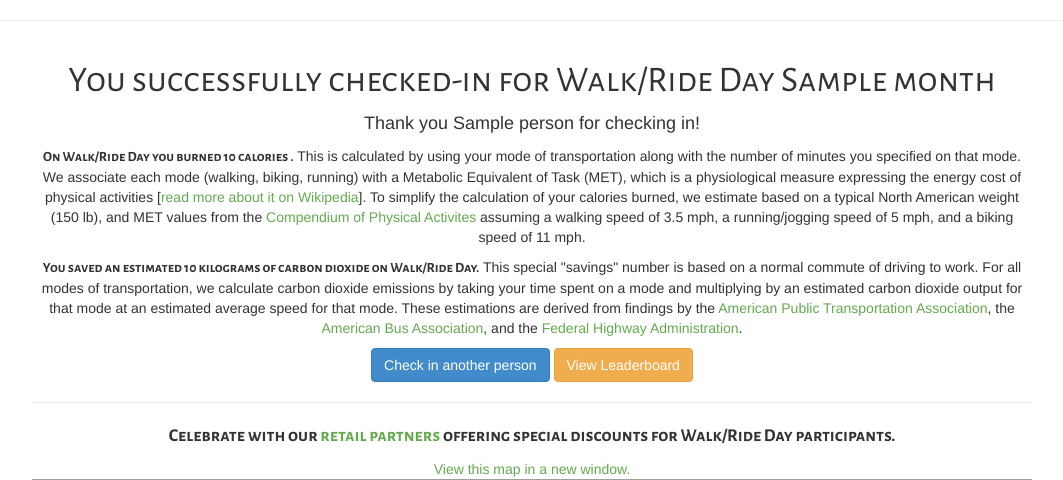
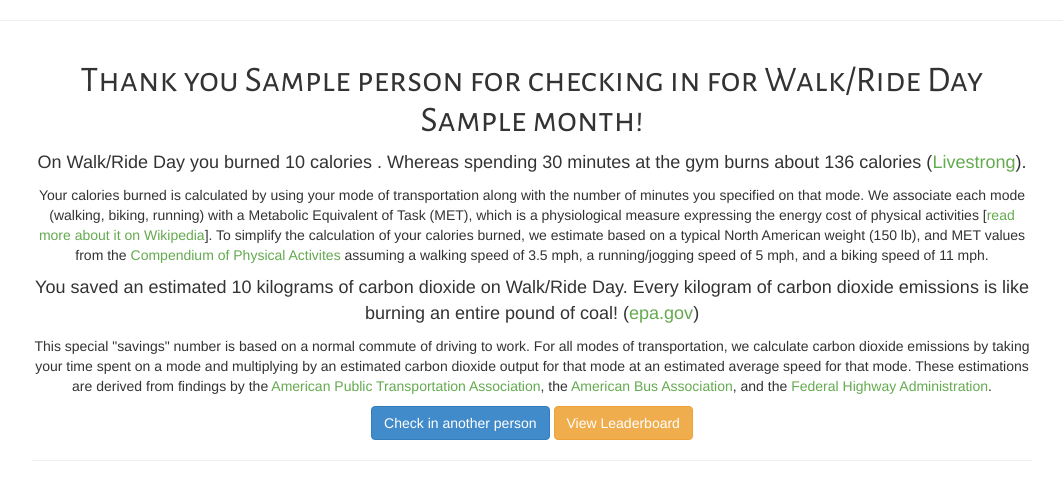
Before and after one commit to greenstreetsinitiative/checkin2015, a Django app: template survey/templates/survey/thanks.html in a window 1280 px wide. Shown: the part 750-1230 px from the top of the page, without its empty margins (108-1171 px from the left). Run offline with Django 3.2, Linux system fonts and the light colour scheme; the template is opened without the code that fills it: most values are stand-ins (such as "Sample title", 1, 10 or a date in 2020); some libraries are stand-ins or nearby versions; some web fonts are replaced.

Commit message:
add fun equivalents

```diff
--- a/survey/templates/survey/thanks.html
+++ b/survey/templates/survey/thanks.html
@@ -11,16 +11,17 @@
 <section class="thanks-page">
     <div class="row">
       <div class="span12">
-        <h1 class="thanks-page">You successfully checked-in for <span class="nowrap">Walk/Ride Day</span> <span class="nowrap">{{ month }}</span></h1>
-        <p class="lead">Thank you {{ person }} for checking in!</p>
+        <h1 class="thanks-page">Thank you {{ person }} for checking in for <span class="nowrap">Walk/Ride Day</span> <span class="nowrap">{{ month }}</span>!</h1>
 
         {% if calories_burned > 0.01 %}
-            <p><strong>On Walk/Ride Day you burned {{ calories_burned }} calories
-              {% if calorie_change > 0 %}(a {{ calorie_change }} calorie difference from your normal commute!){% endif %}.</strong>
-            This is calculated by using your mode of transportation along with the number of minutes you specified on that mode. We  associate each mode (walking, biking, running) with a Metabolic Equivalent of Task (MET), which is a physiological measure expressing the energy cost of physical activities [<a href="https://en.wikipedia.org/wiki/Metabolic_equivalent">read more about it on Wikipedia</a>]. To simplify the calculation of your calories burned, we estimate based on a typical North American weight (150 lb), and MET values from the <a href="https://sites.google.com/site/compendiumofphysicalactivities/Activity-Categories">Compendium of Physical Activites</a> assuming a walking speed of 3.5 mph, a running/jogging speed of 5 mph, and a biking speed of 11 mph.</p>
+            <p class="lead">On Walk/Ride Day you burned {{ calories_burned }} calories {% if calorie_change > 0 %}(a {{ calorie_change }} calorie difference from your normal commute!){% endif %}. Whereas spending 30 minutes at the gym burns about 136 calories (<a href="http://www.livestrong.com/article/548348-how-many-calories-are-burned-in-one-hour-of-mixed-exercise/">Livestrong</a>).</p>
+
+            <p>Your calories burned is calculated by using your mode of transportation along with the number of minutes you specified on that mode. We  associate each mode (walking, biking, running) with a Metabolic Equivalent of Task (MET), which is a physiological measure expressing the energy cost of physical activities [<a href="https://en.wikipedia.org/wiki/Metabolic_equivalent">read more about it on Wikipedia</a>]. To simplify the calculation of your calories burned, we estimate based on a typical North American weight (150 lb), and MET values from the <a href="https://sites.google.com/site/compendiumofphysicalactivities/Activity-Categories">Compendium of Physical Activites</a> assuming a walking speed of 3.5 mph, a running/jogging speed of 5 mph, and a biking speed of 11 mph.</p>
         {% endif %}
         {% if carbon_savings > 0.01 %}
-            <p><strong>You saved an estimated {{ carbon_savings }} kilograms of carbon dioxide on Walk/Ride Day.</strong> This special "savings" number is based on a normal commute of driving to work. For all modes of transportation, we calculate carbon dioxide emissions by taking your time spent on a mode and multiplying by an estimated carbon dioxide output for that mode at an estimated average speed for that mode. These estimations are derived from findings by the <a href="http://www.apta.com/resources/statistics/Documents/FactBook/2013-APTA-Fact-Book.pdf">American Public Transportation Association</a>, the <a href="http://www.buses.org/files/ComparativeEnergy.pdf">American Bus Association</a>, and the <a href="http://nhts.ornl.gov/2009/pub/stt.pdf">Federal Highway Administration</a>.</p>
+            <p class="lead">You saved an estimated {{ carbon_savings }} kilograms of carbon dioxide on Walk/Ride Day. Every kilogram of carbon dioxide emissions is like burning an entire pound of coal! (<a href="http://www.epa.gov/">epa.gov</a>)</p>
+
+            <p>This special "savings" number is based on a normal commute of driving to work. For all modes of transportation, we calculate carbon dioxide emissions by taking your time spent on a mode and multiplying by an estimated carbon dioxide output for that mode at an estimated average speed for that mode. These estimations are derived from findings by the <a href="http://www.apta.com/resources/statistics/Documents/FactBook/2013-APTA-Fact-Book.pdf">American Public Transportation Association</a>, the <a href="http://www.buses.org/files/ComparativeEnergy.pdf">American Bus Association</a>, and the <a href="http://nhts.ornl.gov/2009/pub/stt.pdf">Federal Highway Administration</a>.</p>
         {% endif %}
 
 
```
